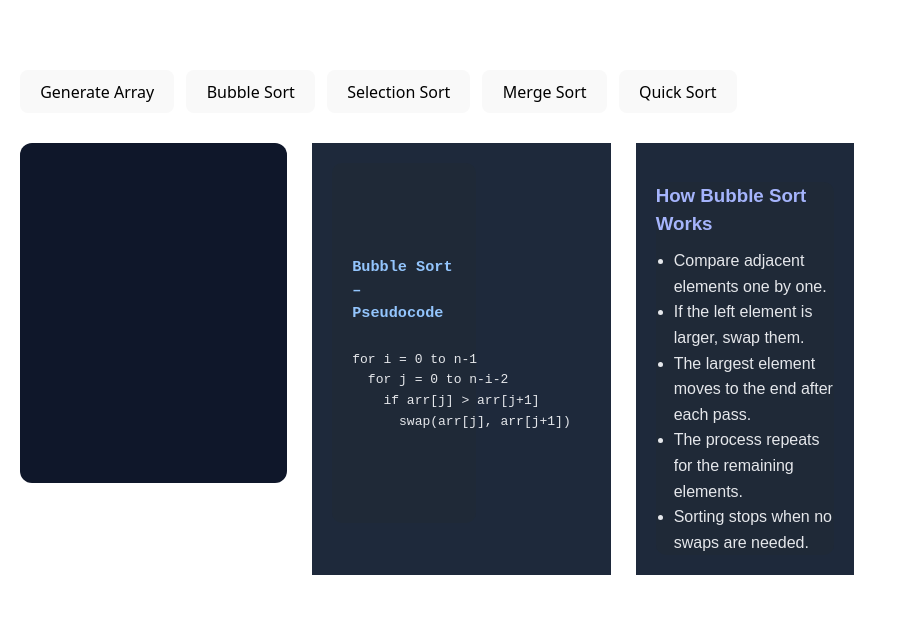
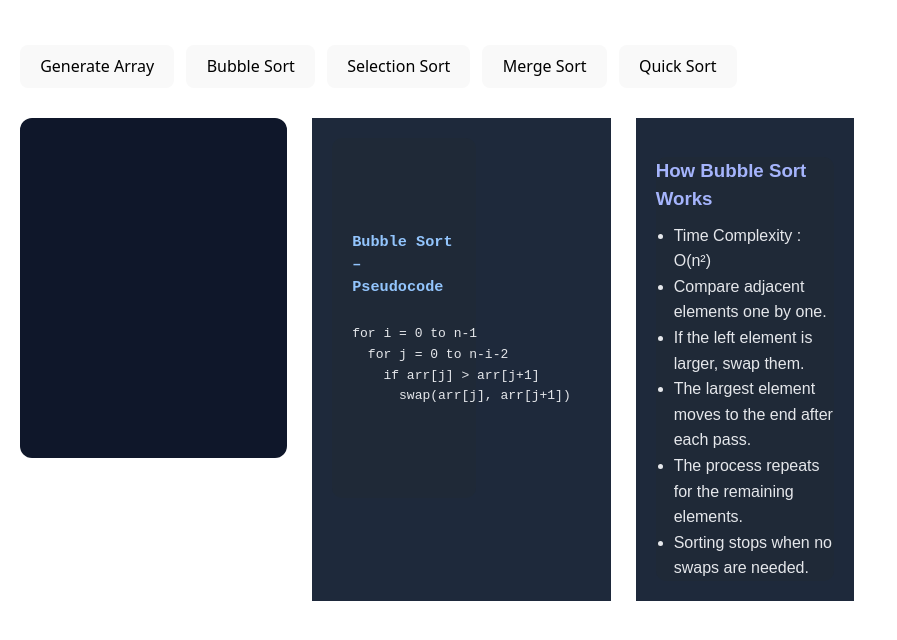
Before and after one commit to Mals2523/DSA_visualiser, a React (Vite) app: page / in a window 1280 px wide. Shown: the part 126-766 px from the top of the page, without its empty margins (0-897 px from the left). Built offline with nearby package versions, Linux system fonts and the light colour scheme.

Commit message:
feat: add time complexity explanations for sorting algorithms

```diff
--- a/src/components/Explanation.jsx
+++ b/src/components/Explanation.jsx
@@ -26,6 +26,7 @@ function Explanation() {
           margin: 0,
         }}
       >
+        <li>Time Complexity : O(n²)</li>
         <li>Compare adjacent elements one by one.</li>
         <li>If the left element is larger, swap them.</li>
         <li>The largest element moves to the end after each pass.</li>
--- a/src/components/MergeExplain.jsx
+++ b/src/components/MergeExplain.jsx
@@ -4,6 +4,7 @@ export default function MergeExplain() {
       <h3 style={{ color: "#a5b4fc" }}>How Merge Sort Works</h3>
 
       <ul style={{ paddingLeft: "20px", lineHeight: "1.6" }}>
+        <li>Time Complexity : O(n log n)</li>
         <li>Divide the array into two halves.</li>
         <li>Recursively sort the left half.</li>
         <li>Recursively sort the right half.</li>
--- a/src/components/QuickExplain.jsx
+++ b/src/components/QuickExplain.jsx
@@ -4,6 +4,7 @@ export default function QuickExplain() {
       <h3 style={{ color: "#a5b4fc" }}>How Quick Sort Works</h3>
 
       <ul style={{ lineHeight: "1.6" }}>
+        <li>Time Complexity : O(n log n) average, O(n²) worst</li>
         <li>Pick a pivot (usually the last element).</li>
         <li>Rearrange elements so that smaller values go left.</li>
         <li>Larger values go right.</li>
--- a/src/components/SelectionExplain.jsx
+++ b/src/components/SelectionExplain.jsx
@@ -6,6 +6,7 @@ export default function SelectionExplain() {
       </h3>
 
       <ul style={{ paddingLeft: "20px", lineHeight: "1.6", margin: 0 }}>
+        <li>Time Complexity : O(n²)</li>
         <li>Start from the first index.</li>
         <li>Find the smallest element in the unsorted portion.</li>
         <li>Mark it as the new minimum.</li>
```
